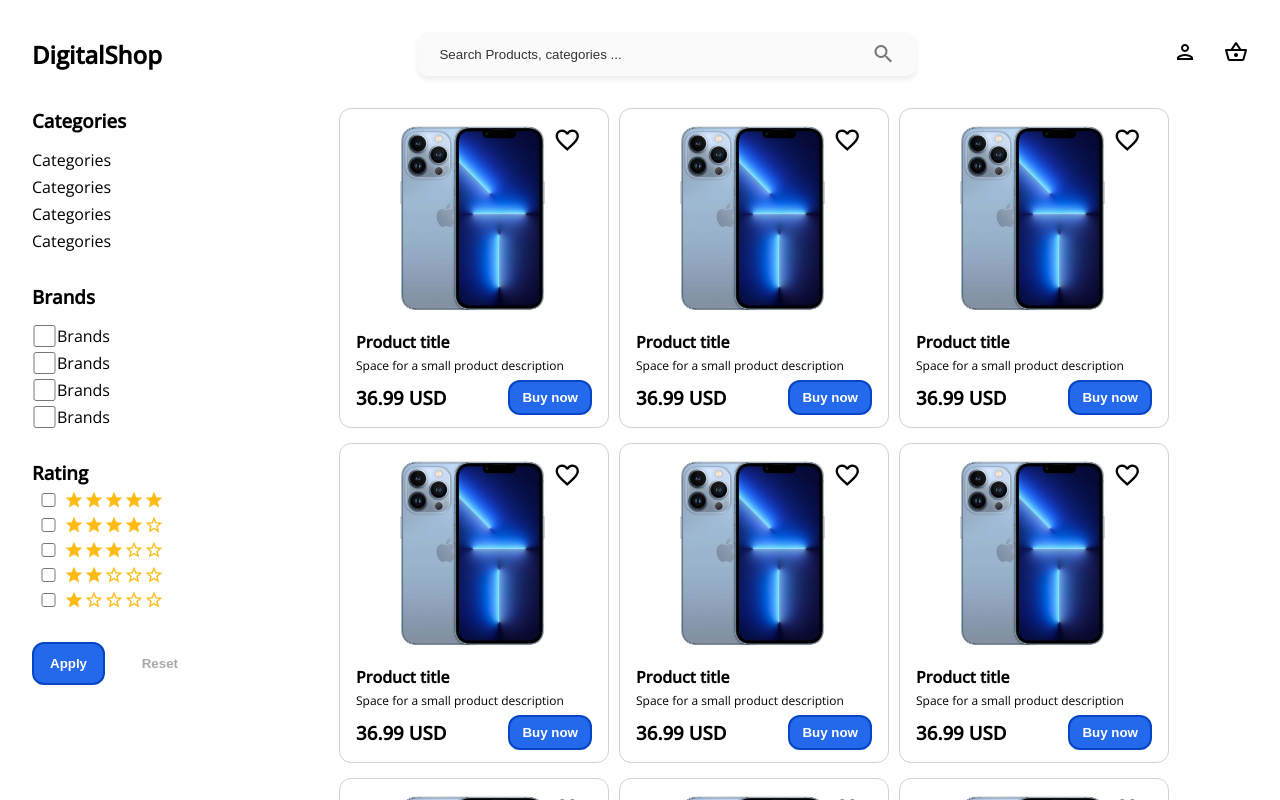
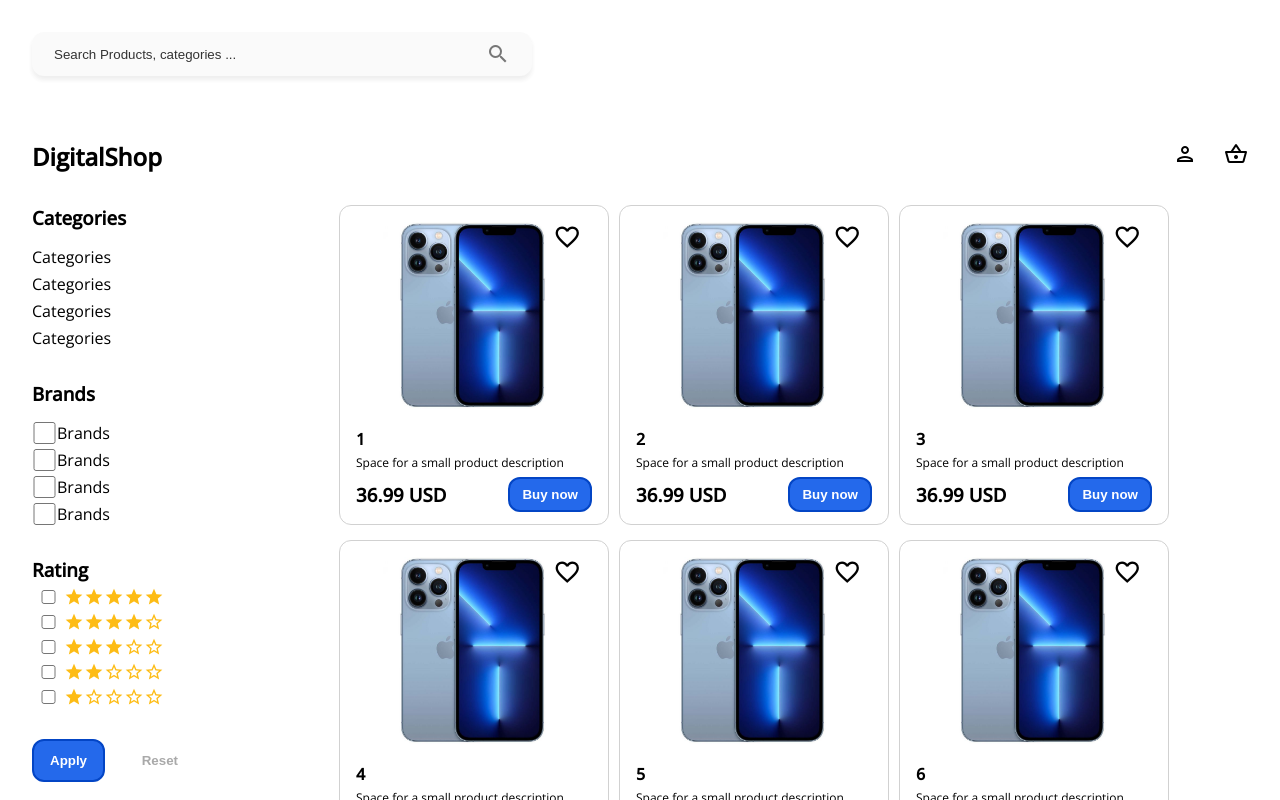
Before and after one commit to KAdelya/frontend_shop_digital_departments, a React (Create React App) app: page / in a window 1280 px wide. Shown: the top 800 px of the page. Built offline with nearby package versions, Linux system fonts and the light colour scheme.

Commit message:
Add search component

```diff
--- a/src/components/header/Header.tsx
+++ b/src/components/header/Header.tsx
@@ -1,6 +1,7 @@
-import styles from './index.module.sass'
+import styles from './index.module.sass';
 import Search from "../ui/Search/Search";
 import {NavLink} from "react-router-dom";
+
 
 const Header = () => {
     return (
@@ -9,7 +10,7 @@ const Header = () => {
                 <h2 className={styles.header__logo}>
                     DigitalShop
                 </h2>
-                <div className={styles.header__search}><Search/></div>
+                {/*<div className={styles.header__search}><Search/></div>*/}
                 <ul>
                     <li>
                         <NavLink
@@ -29,4 +30,4 @@ const Header = () => {
     )
 }
 
-export default Header
+export default Header;
--- a/src/components/ui/Search/Search.tsx
+++ b/src/components/ui/Search/Search.tsx
@@ -1,21 +1,24 @@
 import styles from './index.module.sass'
-import {ChangeEvent, FC, useState} from "react";
+import {ChangeEvent, FC, Key, useState} from "react";
+import ProductCard from "../../../pages/Home/ProductCard/ProductCard";
+import HomeLayout from "../../../pages/Home/HomeLayout";
 
-const Search: FC<any> = () => {
-    const [searchValue, setSearchValue] = useState('')
-
-    const searchHandler = (e: ChangeEvent<HTMLInputElement>) => {
-        const value = e.target.value
-        setSearchValue(value)
-    }
-
+const Search: FC<any> = ({onChange, value}) => {
     return (
-        <div className={styles.search}>
-            <input type='text'
-                   onChange={searchHandler}
-                   value={searchValue}
-                   placeholder='Search Products, categories ...'/>
-            <span className='material-icons-outlined'>search</span>
+        <div>
+            <header className={styles.header}>
+                <div className={styles.header__wrap}>
+                    <div className={styles.header__search}>
+                        <div className={styles.search}>
+                            <input type='text'
+                                   onChange={onChange}
+                                   value={value}
+                                   placeholder='Search Products, categories ...'/>
+                            <span className='material-icons-outlined'>search</span>
+                        </div>
+                    </div>
+                </div>
+            </header>
         </div>
     )
 }
--- a/src/components/ui/Search/index.module.sass
+++ b/src/components/ui/Search/index.module.sass
@@ -28,3 +28,37 @@
     &::placeholder
       color: black
       padding: 0 0 0 5px
+
+.layout
+  width: 100%
+
+  &__bar
+    display: flex
+
+.home
+  width: 100%
+  display: flex
+  flex-wrap: wrap
+  height: 100%
+
+.header
+  padding: 2rem 0
+
+  &__wrap
+    display: flex
+    justify-content: space-between
+    align-items: center
+
+    > ul
+      display: flex
+      max-width: 75px
+      width: 100%
+      justify-content: space-between
+
+      > li > span
+        font-size: 30px
+        cursor: pointer
+
+  &__search
+    max-width: 500px
+    width: 200%
--- a/src/pages/Home/Home.tsx
+++ b/src/pages/Home/Home.tsx
@@ -1,16 +1,44 @@
 import styles from './index.module.sass'
 import HomeLayout from "./HomeLayout";
 import ProductCard from "./ProductCard/ProductCard";
+import {ChangeEvent, Key, useState} from 'react';
+import Search from "../../components/ui/Search/Search";
+
 
 const Home = () => {
-    const arr = [1, 2, 3, 4, 5, 6, 7, 8, 9, 10]
+    const arr = [1, 2, 3, 4, 5, 6, 7, 8, 9, 10, 11, 12, 13, 14, 15, 16, 17, 18, 19, 20]
+    const [searchValue, setSearchValue] = useState('')
+
+    const searchHandler = (e: ChangeEvent<HTMLInputElement>) => {
+        setSearchValue(e.target.value)
+    }
+    const filter = arr.filter((e) => {
+        return e.toString().toLowerCase().match(searchValue);
+    });
     return (
-        <HomeLayout>
-            <div className={styles.home}>
-                {arr.map(card =>
-                    <ProductCard key={card}/>)}
-            </div>
-        </HomeLayout>
+        <div>
+            <Search onChange={searchHandler} value={searchValue}/>
+            {/*<header className={styles.header}>*/}
+            {/*    <div className={styles.header__wrap}>*/}
+            {/*        <div className={styles.header__search}>*/}
+            {/*            <div className={styles.search}>*/}
+            {/*                <input type='text'*/}
+            {/*                       onChange={searchHandler}*/}
+            {/*                       value={searchValue}*/}
+            {/*                       placeholder='Search Products, categories ...'/>*/}
+            {/*                <span className='material-icons-outlined'>search</span>*/}
+            {/*            </div>*/}
+            {/*        </div>*/}
+            {/*    </div>*/}
+            {/*</header>*/}
+
+            <HomeLayout>
+                <div className={styles.home}>
+                    {filter.map((card: Key | null | undefined) =>
+                        <ProductCard key={card} title={card}/>)}
+                </div>
+            </HomeLayout>
+        </div>
     )
 }
 
--- a/src/pages/Home/ProductCard/ProductCard.tsx
+++ b/src/pages/Home/ProductCard/ProductCard.tsx
@@ -3,7 +3,9 @@ import {useState} from "react";
 import {useNavigate} from "react-router-dom";
 import product from '../../../assets/images/product.jpg'
 
-const ProductCard = () => {
+// @ts-ignore
+const ProductCard = ({title}) => {
+
     const [visible, setVisible] = useState(false)
     const navigate = useNavigate()
     return (
@@ -15,7 +17,7 @@ const ProductCard = () => {
                 </button>
             </div>
             <aside className={styles.product__info}>
-                <h4>Product title</h4>
+                <h4>{title}</h4>
                 <label>Space for a small product description</label>
                 <div className={styles.product__bottom}>
                     <h3>36.99 USD</h3>
@@ -26,4 +28,4 @@ const ProductCard = () => {
     )
 }
 
-export default ProductCard
+export default ProductCard;
--- a/src/pages/Home/index.module.sass
+++ b/src/pages/Home/index.module.sass
@@ -1,3 +1,34 @@
+.search
+  opacity: .8
+  border: 1px solid transparent
+  width: 100%
+  padding: 0 1rem
+  border-radius: 12px
+  display: flex
+  align-items: center
+  transition: border .4s ease
+  box-shadow: 0 4px 5px rgba(0, 0, 0, 0.09)
+  background: #F9F9F9
+
+  > span
+    margin-right: 5px
+    cursor: pointer
+    opacity: .65
+    transition: opacity .4s ease
+
+    &:hover
+      opacity: .9
+
+  > input
+    padding: .85rem 0
+    background: transparent
+    color: black
+    width: 100%
+
+    &::placeholder
+      color: black
+      padding: 0 0 0 5px
+
 .layout
   width: 100%
 
--- a/src/pages/Profile/Profile.tsx
+++ b/src/pages/Profile/Profile.tsx
@@ -8,7 +8,7 @@ import TestGraph from "./echarts/TestGraph";
 import TestBarChacrt from "./echarts/BarChart";
 import Footer from "../../components/footer/Footer";
 
-const Prodile = () => {
+const Profile = () => {
     const data = [
         {
             name: 'Page A',
@@ -96,4 +96,4 @@ const Prodile = () => {
     )
 }
 
-export default Prodile
+export default Profile;
```
